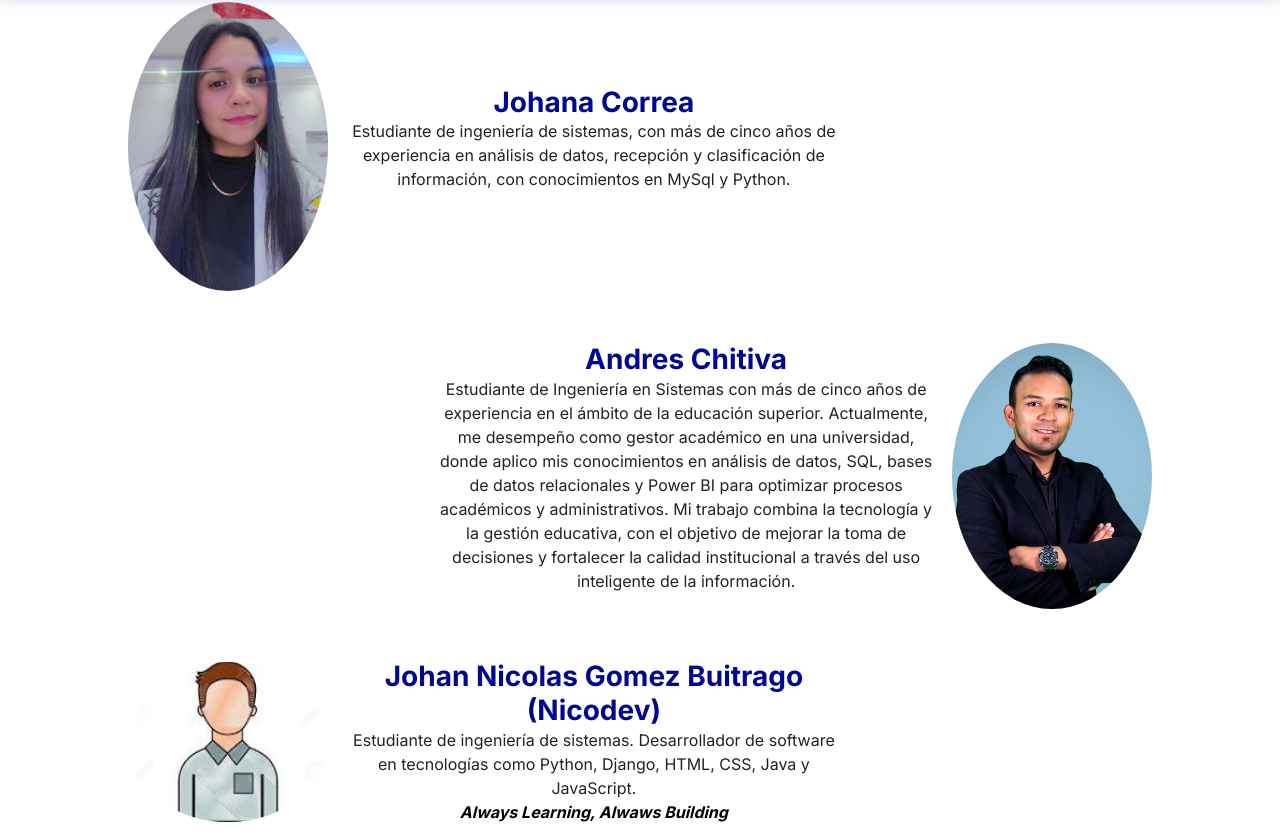
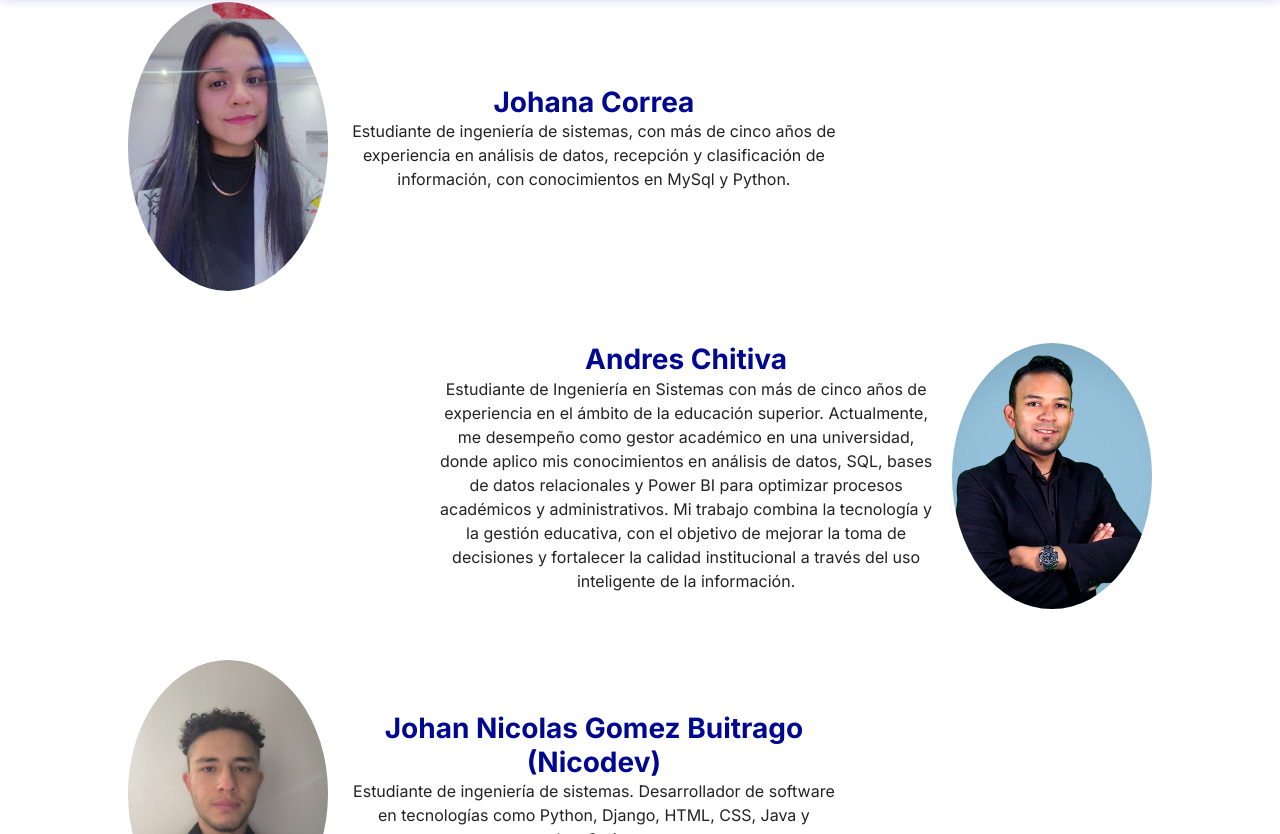
Before and after one commit to nicogomezdev/ARGUS-QUALITY, a plain HTML site: page pages/nosotros.html in a window 1280 px wide. Shown: the part 118-952 px from the top of the page. Drawn offline with nearby package versions, Linux system fonts and the light colour scheme.

Commit message:
Agregar imagen

```diff
--- a/pages/nosotros.html
+++ b/pages/nosotros.html
@@ -65,7 +65,7 @@
         <!---Card presentacion 3-->
         <div class="card-nosotros">
             <div class="card-nosotros-flexbox">
-                <img src="../img/descarga.jpeg" alt="Foto-NicoDev" class="card-nosotros-img">
+                <img src="../img/NicoDev.jpg" alt="Foto-NicoDev" class="card-nosotros-img">
 
                 <div class="card-nosotros-info">
                     <h3 class="card-title">Johan Nicolas Gomez Buitrago <b>(Nicodev)</b></h3>
```
Also changed, not shown: img/NicoDev.jpg (added).
